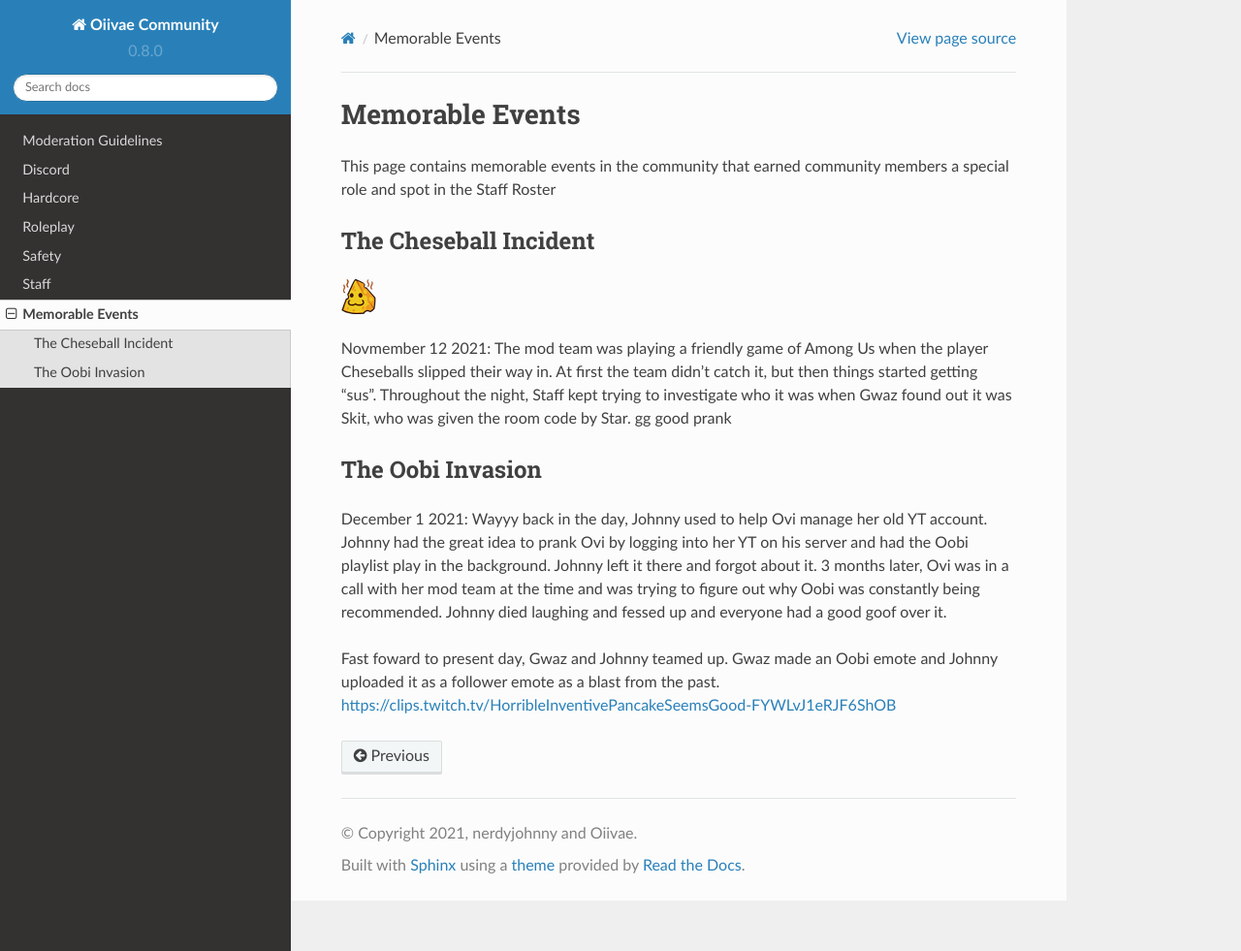
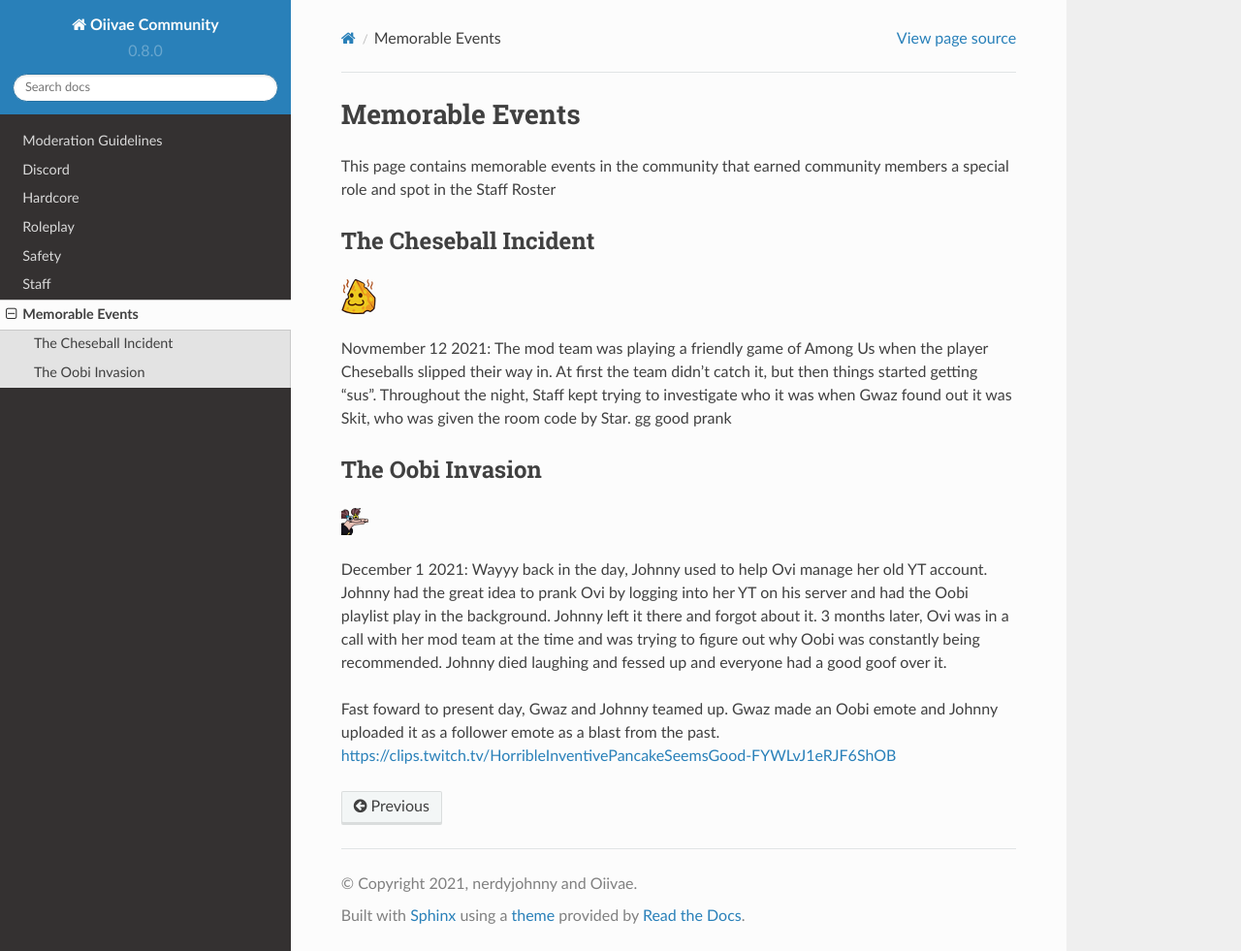
Before and after one commit to nerdyjohnny/ovidoc, a Sphinx documentation site: the page built from docs/source/event.rst, in a window 1280 px wide and 981 px high. Shown: the whole window at 97% size. Built offline with Sphinx 7.4.7 and the Read the Docs theme 2.0.0, drawn with Linux system fonts in a browser that asks for light colours.

Commit message:
Update event.rst

```diff
--- a/docs/source/event.rst
+++ b/docs/source/event.rst
@@ -14,8 +14,8 @@ The Oobi Invasion
 ''''''''''
 
 .. image:: icons/oobvae.png
-    :width:: 28px
-    :height:: 28px
+    :width: 28px
+    :height: 28px
 
 December 1 2021: Wayyy back in the day, Johnny used to help Ovi manage her old YT account. Johnny had the great idea to prank Ovi by logging into her YT on his server and had the Oobi playlist play in the background. Johnny left it there and forgot about it. 3 months later, Ovi was in a call with her mod team at the time and was trying to figure out why Oobi was constantly being recommended. Johnny died laughing and fessed up and everyone had a good goof over it.
 
```
